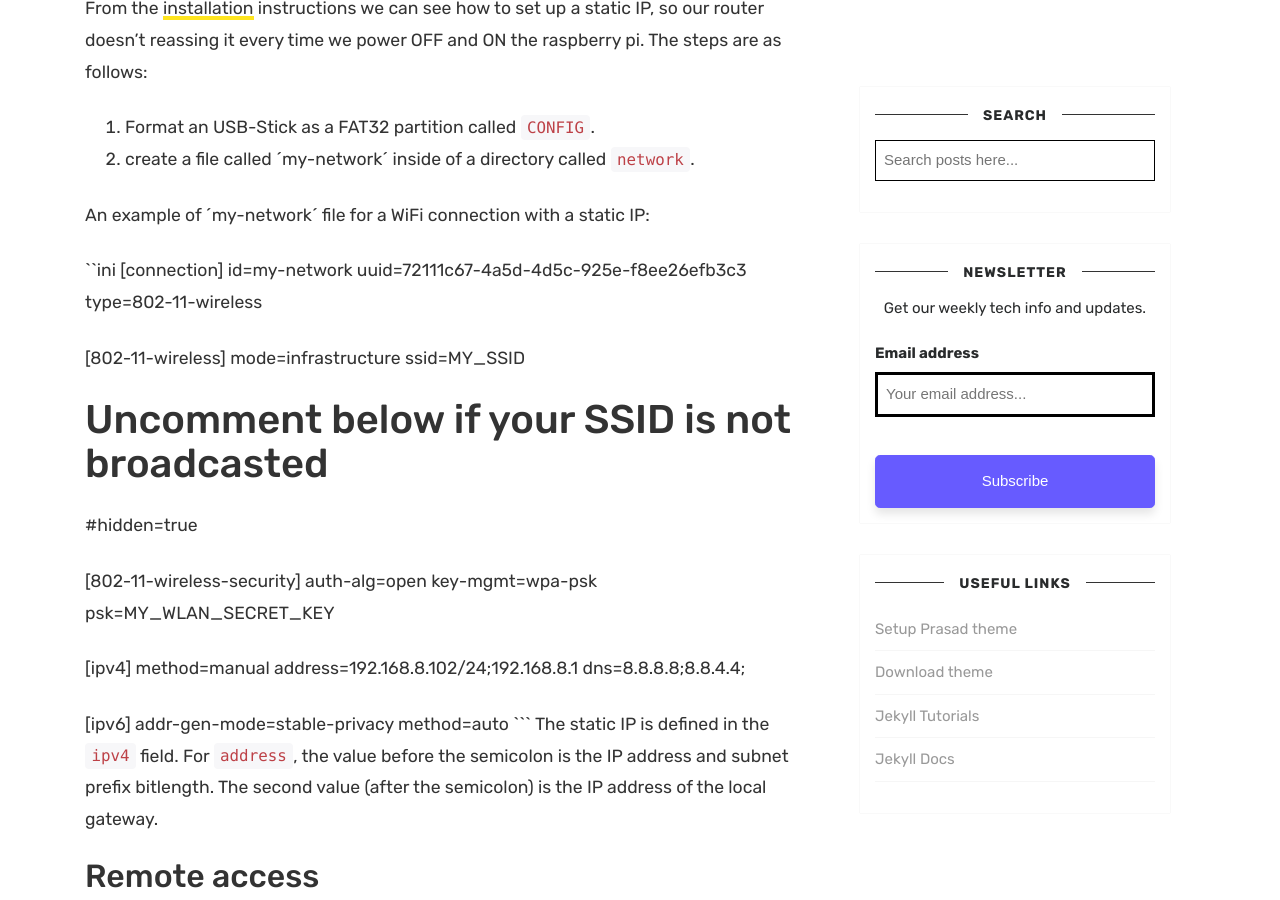
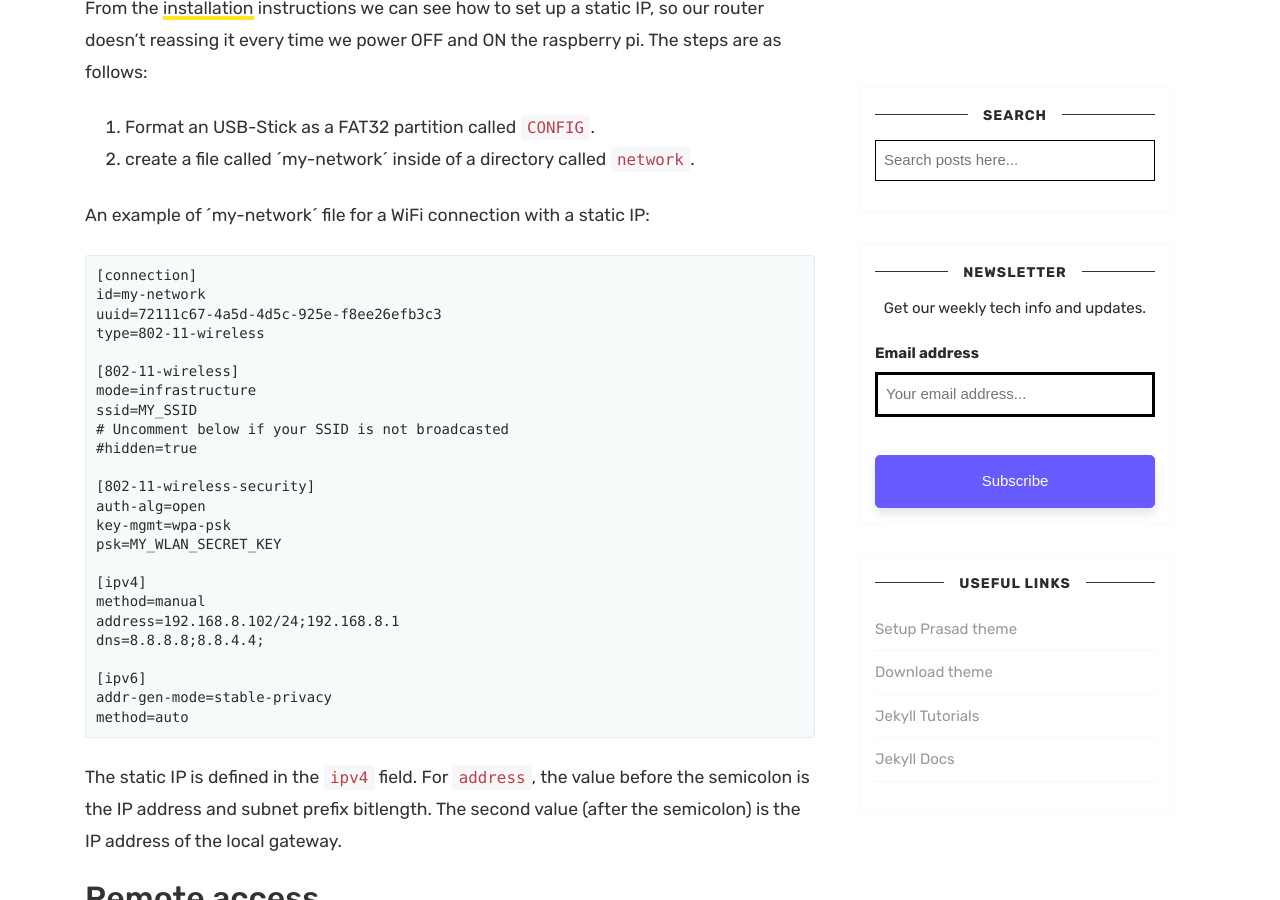
Before and after one commit to olayasturias/olayasturias.github.io, a Jekyll site: the page built from _posts/2020-05-20-setting-home-assistant.md, in a window 1280 px wide and 900 px high, scrolled down 788 px. Built offline with Jekyll 4.4.1, drawn with Linux system fonts in a browser that asks for light colours; nearby versions of some CDN libraries; comment, search, counter and statistics services are not loaded.

Commit message:
correct text field

````diff
--- a/_posts/2020-05-20-setting-home-assistant.md
+++ b/_posts/2020-05-20-setting-home-assistant.md
@@ -21,7 +21,7 @@ follows:
 
 An example of ´my-network´ file for a WiFi connection with a static IP:
 
-``ini
+```ini
 [connection]
 id=my-network
 uuid=72111c67-4a5d-4d5c-925e-f8ee26efb3c3
````
